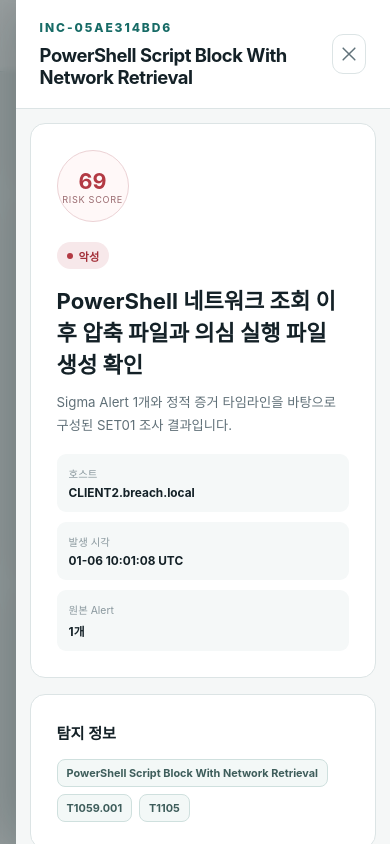
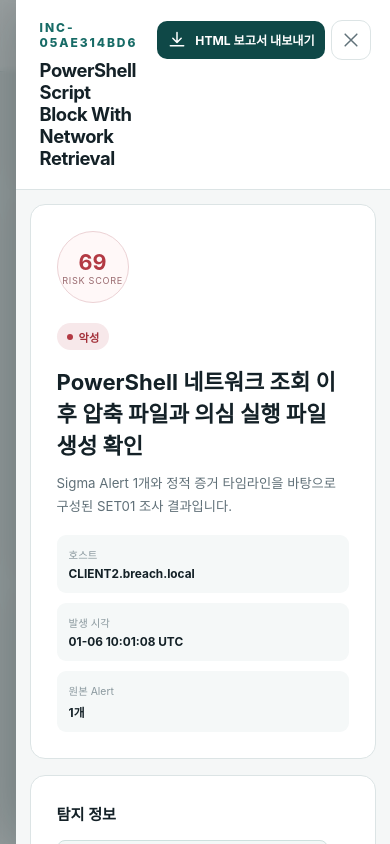
Before and after one commit to Project-IRIS-Labs/project-iris-labs.github.io, a plain HTML site: page index.html in a window 390 px wide. Both pictures are taken after a click on the button "10:01". Shown: the part 858-1702 px from the top of the page. Drawn offline with Linux system fonts and the light colour scheme.

Commit message:
Move HTML report export to drawer header

```diff
--- a/assets/app.js
+++ b/assets/app.js
@@ -232,9 +232,8 @@ function openIncident(id) {
     ${listSection("분석 한계", item.limitations)}
     ${listSection("권고 대응", item.recommendations)}
     ${reviewSection(item)}
-    ${rawAlertSection(item)}
-    <section class="detail-section report-export-section"><div><h3>사건 보고서</h3><p>현재 AI 분석과 담당자 검토 내용을 독립형 HTML로 저장합니다.</p></div><div class="drawer-actions"><button id="downloadReport" class="download-button" type="button"><svg><use href="#i-download"/></svg>HTML 보고서 내보내기</button></div></section>`;
-  $("#downloadReport").addEventListener("click", () => downloadReport(item));
+    ${rawAlertSection(item)}`;
+  $("#downloadReport").onclick = () => downloadReport(item);
   $("#reviewForm").addEventListener("submit", (event) => saveReview(event, item));
   $$('[data-copy-alert]', $("#drawerContent")).forEach((button) => button.addEventListener("click", () => {
     copyJson(item.raw_alerts[Number(button.dataset.copyAlert)]);
--- a/assets/style.css
+++ b/assets/style.css
@@ -183,6 +183,7 @@ tbody tr[data-incident]:hover { background: #f7faf9; }
 @keyframes drawer-in { from { transform: translateX(24px); opacity: .4; } to { transform: translateX(0); opacity: 1; } }
 .drawer-header { position: sticky; top: 0; z-index: 2; display: flex; min-height: 92px; padding: 20px 24px; align-items: center; justify-content: space-between; gap: 20px; border-bottom: 1px solid var(--line); background: rgba(255, 255, 255, .95); backdrop-filter: blur(14px); }
 .drawer-header h2 { margin: 0; font-size: 1.15rem; letter-spacing: -.025em; }
+.drawer-header-actions { display: flex; flex: 0 0 auto; align-items: center; gap: 10px; }
 .drawer-content { padding: 22px; }
 .incident-hero, .detail-section { margin-bottom: 16px; padding: 26px; border: 1px solid var(--line); border-radius: 15px; background: white; }
 .incident-hero-top { display: flex; justify-content: space-between; gap: 20px; }
@@ -294,6 +295,10 @@ tbody tr[data-incident]:hover { background: #f7faf9; }
   .evidence-toolbar { align-items: stretch; flex-direction: column; }
   .evidence-row { grid-template-columns: 1fr; gap: 7px; }
   .incident-hero-top { flex-direction: column-reverse; }
+  .drawer-header { align-items: flex-start; }
+  .drawer-header h2 { max-width: 44vw; }
+  .drawer-header-actions { gap: 6px; }
+  .drawer-header-actions .download-button { min-height: 38px; padding: 0 10px; }
   .risk { width: 72px; height: 72px; }
   .incident-meta { grid-template-columns: 1fr; }
   .review-form, .alert-field-grid { grid-template-columns: 1fr; }
--- a/index.html
+++ b/index.html
@@ -101,7 +101,13 @@
 
   <div id="drawerBackdrop" class="drawer-backdrop hidden"></div>
   <aside id="incidentDrawer" class="drawer hidden" aria-hidden="true">
-    <header class="drawer-header"><div><p id="drawerId" class="eyebrow"></p><h2 id="drawerTitle"></h2></div><button id="drawerClose" class="icon-button" type="button" aria-label="닫기"><svg><use href="#i-close"/></svg></button></header>
+    <header class="drawer-header">
+      <div><p id="drawerId" class="eyebrow"></p><h2 id="drawerTitle"></h2></div>
+      <div class="drawer-header-actions">
+        <button id="downloadReport" class="download-button" type="button"><svg><use href="#i-download"/></svg>HTML 보고서 내보내기</button>
+        <button id="drawerClose" class="icon-button" type="button" aria-label="닫기"><svg><use href="#i-close"/></svg></button>
+      </div>
+    </header>
     <div id="drawerContent" class="drawer-content"></div>
   </aside>
 
```
